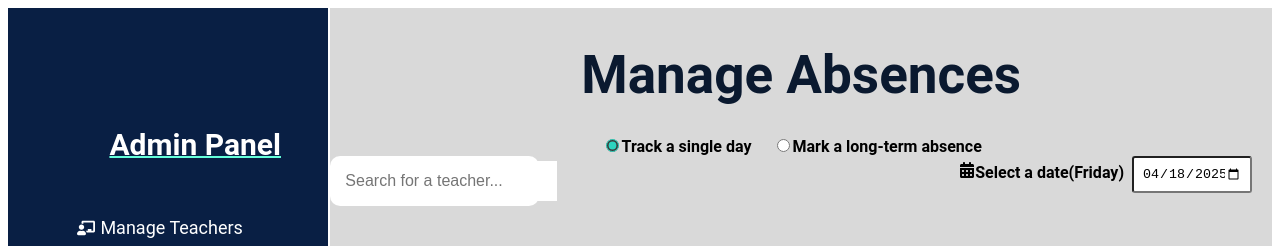
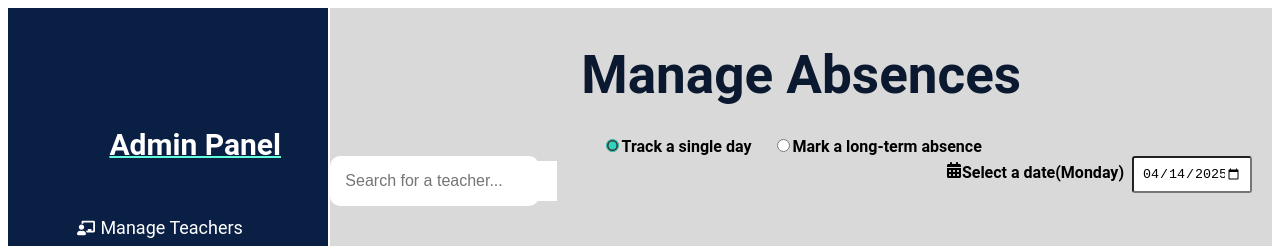
Before and after one commit to ONECSPROJECT/WEBIFY_FRONT, a React (Vite) app in the folder Front/: page /adminpage/manage-absences in a window 1280 px wide. Shown: the top 246 px of the page. Built offline with nearby package versions, Linux system fonts and the light colour scheme; no server answers.

Commit message:
remove the hardcoded friday date

```diff
--- a/Front/src/JSXcomponents/ManageAbsences.jsx
+++ b/Front/src/JSXcomponents/ManageAbsences.jsx
@@ -17,7 +17,7 @@ function ManageAbsences() {
   const [startDate, setStartDate] = useState(new Date());
   const [endDate, setEndDate] = useState(new Date(Date.now()+7 *24*60 *60*1000));//one week later by default
   const [search,setSearch]=useState('');
-  const [date, setDate] = useState(new Date('4-18-2025'));
+  const [date, setDate] = useState(new Date());
   const [teachersList, setTeachersList] = useState([]);
   const [selectedOption, setSelectedOption] = useState("singleDay");
   const [selectedTeacher, setSelectedTeacher] = useState(null);
```
